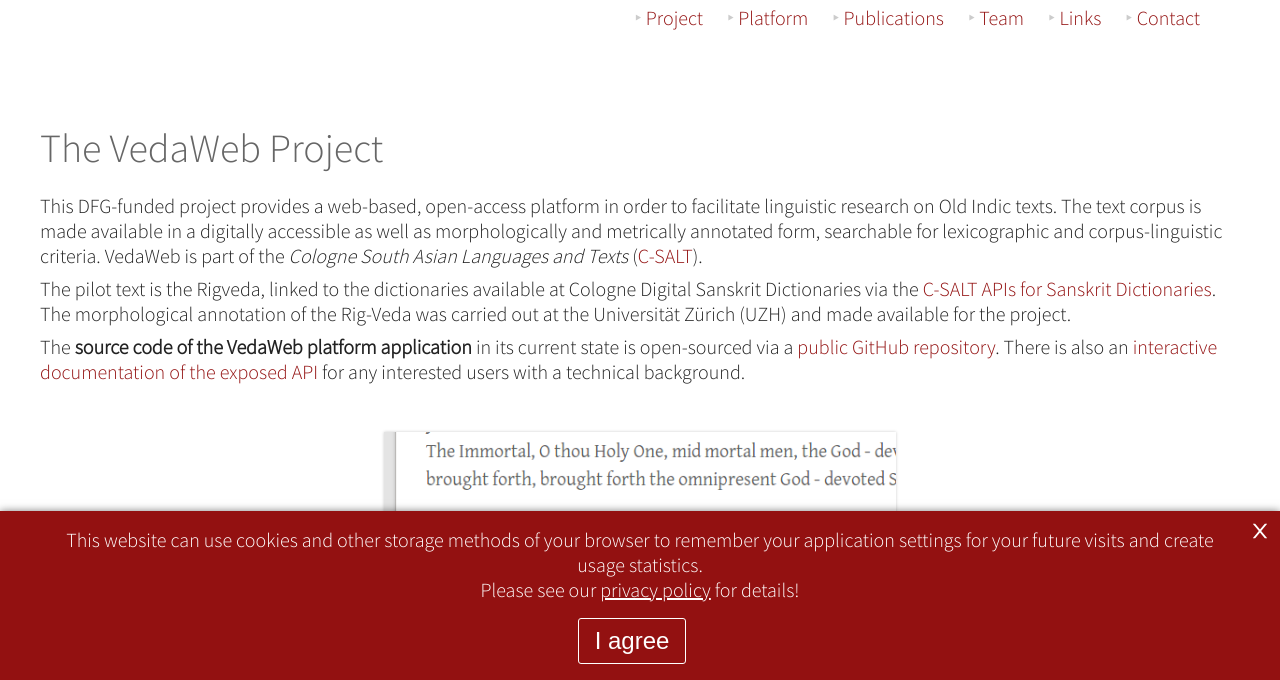
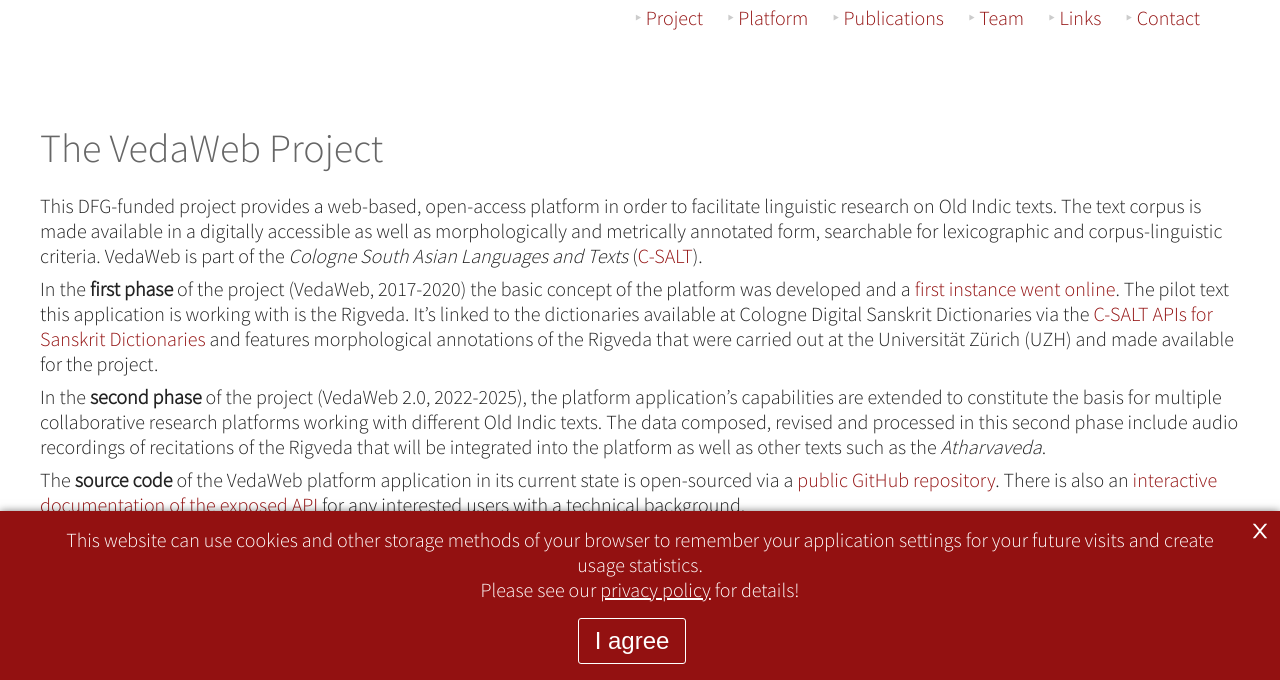
Before and after one commit to VedaWebProject/vedaweb-project-page, a Jekyll site: the page built from index.md, in a window 1280 px wide and 900 px high, cut to the strip 220-900 px from the top of the window. Built offline with Jekyll 4.4.1, drawn with Linux system fonts in a browser that asks for light colours.

Commit message:
Update intro text

```diff
--- a/index.md
+++ b/index.md
@@ -7,9 +7,11 @@
 
 This DFG-funded project provides a web-based, open-access platform in order to facilitate linguistic research on Old Indic texts. The text corpus is made available in a digitally accessible as well as morphologically and metrically annotated form, searchable for lexicographic and corpus-linguistic criteria. VedaWeb is part of the *Cologne South Asian Languages and Texts* ([C-SALT](http://c-salt.uni-koeln.de/)).
 
-The pilot text is the Rigveda, linked to the dictionaries available at Cologne Digital Sanskrit Dictionaries via the [C-SALT APIs for Sanskrit Dictionaries](https://cceh.github.io/c-salt_sanskrit_data). The morphological annotation of the Rig-Veda was carried out at the Universität Zürich (UZH) and made available for the project.
+In the **first phase** of the project (VedaWeb, 2017-2020) the basic concept of the platform was developed and a [first instance went online](https://vedaweb.uni-koeln.de/rigveda). The pilot text this application is working with is the Rigveda. It's linked to the dictionaries available at Cologne Digital Sanskrit Dictionaries via the [C-SALT APIs for Sanskrit Dictionaries](https://cceh.github.io/c-salt_sanskrit_data) and features morphological annotations of the Rigveda that were carried out at the Universität Zürich (UZH) and made available for the project.
 
-The **source code of the VedaWeb platform application** in its current state is open-sourced via a [public GitHub repository](https://github.com/VedaWebPlatform/vedaweb). There is also an [interactive documentation of the exposed API](https://vedaweb.uni-koeln.de/rigveda/swagger-ui.html) for any interested users with a technical background.
+In the **second phase** of the project (VedaWeb 2.0, 2022-2025), the platform application's capabilities are extended to constitute the basis for multiple collaborative research platforms working with different Old Indic texts. The data composed, revised and processed in this second phase include audio recordings of recitations of the Rigveda that will be integrated into the platform as well as other texts such as the *Atharvaveda*.
+
+The **source code** of the VedaWeb platform application in its current state is open-sourced via a [public GitHub repository](https://github.com/VedaWebPlatform/vedaweb). There is also an [interactive documentation of the exposed API](https://vedaweb.uni-koeln.de/rigveda/swagger-ui.html) for any interested users with a technical background.
 
 {% include app-launcher.html %}
 
```
